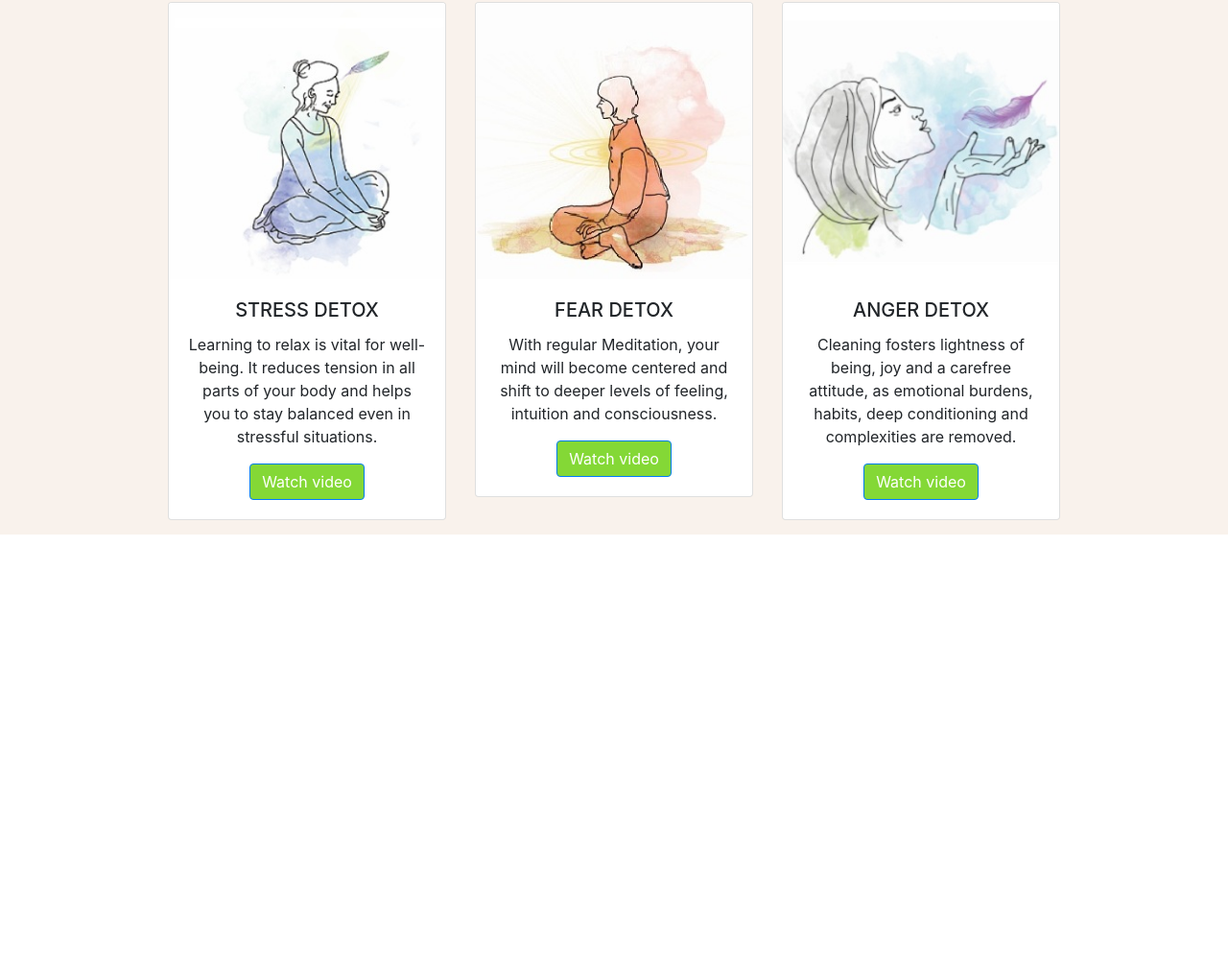
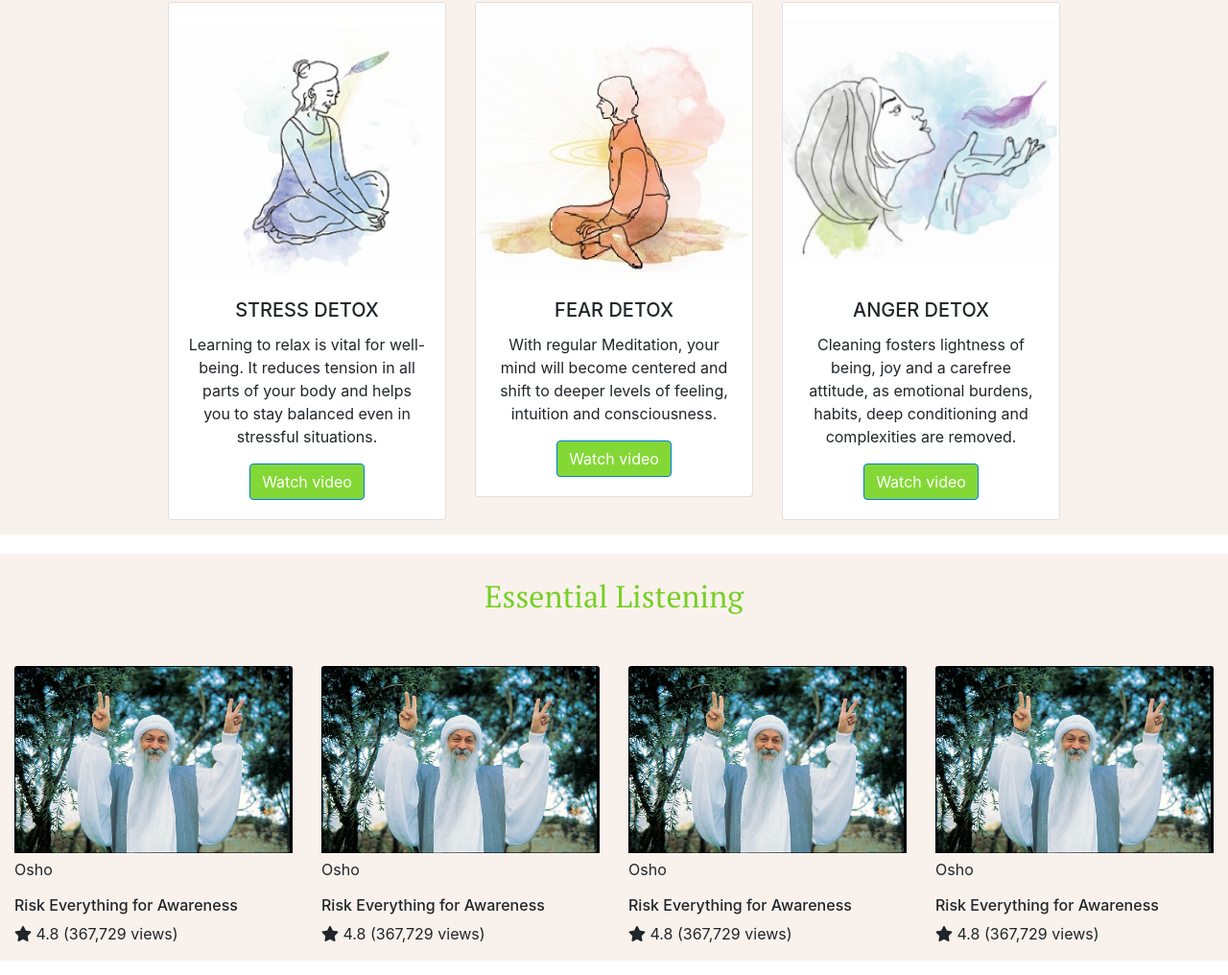
Before and after one commit to hindavilande05/peace, a plain HTML site: page index.html in a window 1280 px wide. Shown: the part 1919-2935 px from the top of the page at 96% size. Before the commit the page ends 2491 px from the top, so only its background shows below. Drawn offline with nearby package versions, Linux system fonts and the light colour scheme.

Commit message:
third commit

```diff
--- a/css/index.css
+++ b/css/index.css
@@ -78,6 +78,10 @@
 .btn-primary, .btn-primary:hover, .btn-primary:active, .btn-primary:visited {
     background-color: rgb(132, 216, 54) !important;
 	border: none;
+
+}
+.btn a{
+	border: none;
 }
 @media (max-width: 600px){
 	.section1{
@@ -94,3 +98,42 @@
 	color: rgb(120, 207, 39) ;
 	font-family: 'PT Serif', serif;
 }
+
+
+/*---------- section4 ----------------*/
+.section4{
+
+	margin-top: 15px;
+	margin-bottom: 15px;
+	background-color: #f9f2ec
+}
+.card{
+	margin-top: 10px;
+	margin-bottom: 15px;
+	border: none;
+}
+.card-body4{
+	text-align: left;
+}
+.card-text4{
+	padding-top: 5px;
+
+}
+.card-body4 h6{
+	font-weight: 500;
+}
+@media (max-width: 600px){
+	.section4{
+		margin:0;
+		padding:0;
+	}
+}
+
+.section4 .title4{
+	text-align:center;
+	justify-content:center;
+	padding: 25px;
+	margin: 20px;
+	color: rgb(120, 207, 39) ;
+	font-family: 'PT Serif', serif;
+}
--- a/index.html
+++ b/index.html
@@ -15,6 +15,9 @@
 	<script src="https://cdnjs.cloudflare.com/ajax/libs/twitter-bootstrap/4.3.1/js/bootstrap.bundle.min.js"></script>
 	<link rel="stylesheet" href="https://stackpath.bootstrapcdn.com/font-awesome/4.7.0/css/font-awesome.min.css">
 
+	<!-- font-awesome -->
+	<link rel="stylesheet" href="https://cdnjs.cloudflare.com/ajax/libs/font-awesome/5.15.3/css/all.min.css">
+	<link rel="stylesheet" href="https://cdnjs.cloudflare.com/ajax/libs/font-awesome/4.7.0/css/font-awesome.min.css">
 
 </head>
 <body>
@@ -102,7 +105,7 @@
 					<div class="card-body">
 						<h5 class="card-title">Improve Focus</h5>
 						<p class="card-text"></p>
-						<a href="#" class="btn btn-primary">Go somewhere</a>
+						<a href="#" class="btn btn-primary">View</a>
 					</div>
 				</div>
 			</div>
@@ -112,7 +115,7 @@
 					<div class="card-body">
 						<h5 class="card-title">Relaxing Music</h5>
 						<p class="card-text"></p>
-						<a href="#" class="btn btn-primary">Go somewhere</a>
+						<a href="#" class="btn btn-primary">View</a>
 					</div>
 				</div>
 			</div>
@@ -122,7 +125,7 @@
 					<div class="card-body">
 						<h5 class="card-title">Yoga</h5>
 						<p class="card-text"></p>
-						<a href="#" class="btn btn-primary">Go somewhere</a>
+						<a href="#" class="btn btn-primary">View</a>
 					</div>
 				</div>
 			</div>
@@ -132,7 +135,7 @@
 					<div class="card-body">
 						<h5 class="card-title">Improve Sleep quality</h5>
 						<p class="card-text"></p>
-						<a href="#" class="btn btn-primary">Go somewhere</a>
+						<a href="#" class="btn btn-primary">View</a>
 					</div>
 				</div>
 			</div>
@@ -151,7 +154,8 @@
 					<div class="card-body">
 						<h5 class="card-title">RELAXATION</h5>
 						<p class="card-text">Learning to relax is vital for well-being. It reduces tension in all parts of your body and helps you to stay balanced even in stressful situations.</p>
-						<a href="#" class="btn btn-primary">Watch video</a>
+						<a href="https://www.youtube.com/embed/rmwqL34FCjA?start=6" href-width="560" href-height="315" class="btn btn-primary">Watch video</a>
+
 					</div>
 				</div>
 			</div>
@@ -161,7 +165,7 @@
 					<div class="card-body">
 						<h5 class="card-title">MEDITATION</h5>
 						<p class="card-text">With regular  Meditation, your mind will become centered and shift to deeper levels of feeling, intuition and consciousness.</p>
-						<a href="#" class="btn btn-primary">Watch video</a>
+						<a href="https://youtu.be/gDClb-yjNdQ" class="btn btn-primary">Watch video</a>
 					</div>
 				</div>
 			</div>
@@ -171,7 +175,7 @@
 					<div class="card-body">
 						<h5 class="card-title">CLEANING</h5>
 						<p class="card-text">Cleaning fosters lightness of being, joy and a carefree attitude, as emotional burdens, habits, deep conditioning and complexities are removed.</p>
-						<a href="#" class="btn btn-primary">Watch video</a>
+						<a href="https://youtu.be/v40yh2YpDNg" class="btn btn-primary">Watch video</a>
 					</div>
 				</div>
 			</div>
@@ -181,7 +185,7 @@
 					<div class="card-body">
 						<h5 class="card-title">INNER CONNECT</h5>
 						<p class="card-text">Through a simple bedtime prayerful intention, you can connect humbly with your inner self, listen to your heart’s voice, and weave your destiny.</p>
-						<a href="#" class="btn btn-primary">Watch video</a>
+						<a href="https://youtu.be/pVNB6yrriuc" class="btn btn-primary">Watch video</a>
 					</div>
 				</div>
 			</div>
@@ -200,7 +204,7 @@
 					<div class="card-body">
 						<h5 class="card-title">STRESS DETOX</h5>
 						<p class="card-text">Learning to relax is vital for well-being. It reduces tension in all parts of your body and helps you to stay balanced even in stressful situations.</p>
-						<a href="#" class="btn btn-primary">Watch video</a>
+						<a href="https://youtu.be/z6X5oEIg6Ak" class="btn btn-primary">Watch video</a>
 					</div>
 				</div>
 			</div>
@@ -228,6 +232,60 @@
 		</div>
 	</div>
 
+	<!-- Section4 starts -->
+	<div class="container-fluid section4">
+		<div class="title4">
+			<h2>Essential Listening</h2>
+		</div>
+		<div class="row justify-content-center">
+			<div class="col-sm-3">
+				<div class="card4" >
+					<img class="card-img-top" src="img/osho.jpg" alt="Card image cap">
+					<div class="card-body4">
+						<p class="card-text4">Osho</p>
+						<h6>Risk Everything for Awareness</h6>
+						<p><i class="fas fa-star" ></i> 4.8 (367,729 views) </p>
+
+					</div>
+				</div>
+			</div>
+			<div class="col-sm-3">
+				<div class="card4" >
+					<img class="card-img-top" src="img/osho.jpg" alt="Card image cap">
+					<div class="card-body4">
+						<p class="card-text4">Osho</p>
+						<h6>Risk Everything for Awareness</h6>
+						<p><i class="fas fa-star" ></i> 4.8 (367,729 views) </p>
+
+					</div>
+				</div>
+			</div>
+			<div class="col-sm-3">
+				<div class="card4" >
+					<img class="card-img-top" src="img/osho.jpg" alt="Card image cap">
+					<div class="card-body4">
+						<p class="card-text4">Osho</p>
+						<h6>Risk Everything for Awareness</h6>
+						<p><i class="fas fa-star" ></i> 4.8 (367,729 views) </p>
+
+					</div>
+				</div>
+			</div>
+			<div class="col-sm-3">
+				<div class="card4" >
+					<img class="card-img-top" src="img/osho.jpg" alt="Card image cap">
+					<div class="card-body4">
+						<p class="card-text4">Osho</p>
+						<h6>Risk Everything for Awareness</h6>
+						<p><i class="fas fa-star" ></i> 4.8 (367,729 views) </p>
+
+					</div>
+				</div>
+			</div>
+		</div>
+	</div>
+
+
 
 
 
```
Also changed, not shown: img/osho.jpg (added).
